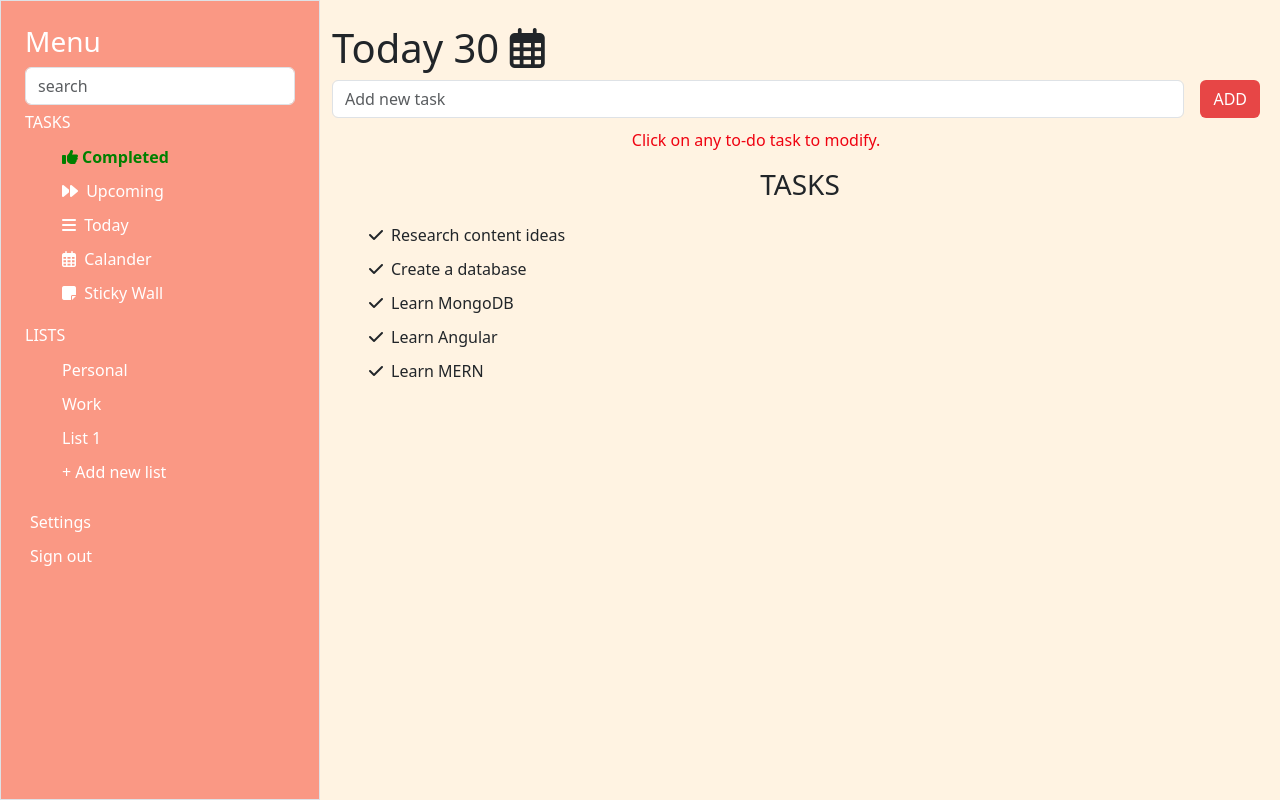
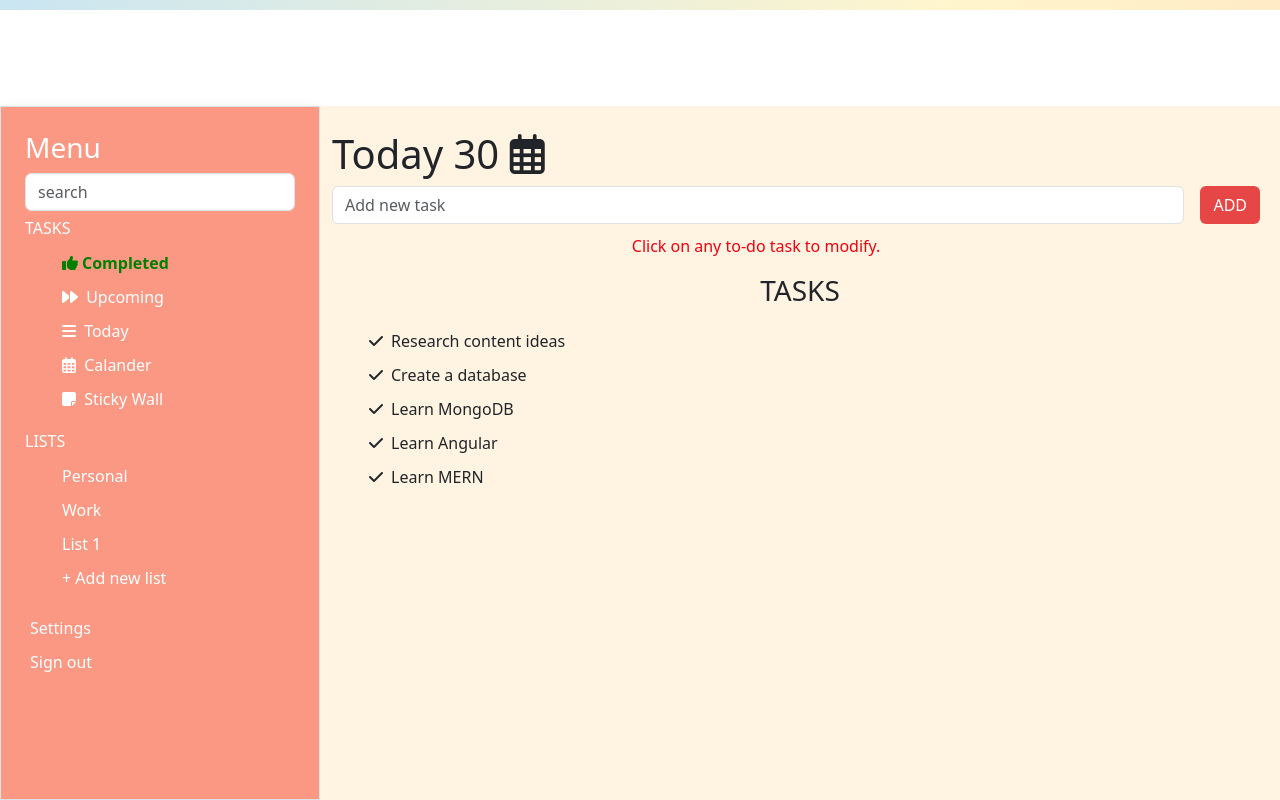
Before and after one commit to shonmathew19/todo-react, a React (Vite) app: page / in a window 1280 px wide. Built offline with nearby package versions, Linux system fonts and the light colour scheme.

Commit message:
initial commit

```diff
--- a/src/App.css
+++ b/src/App.css
@@ -1,6 +1,28 @@
 body,html{
     overflow-x: hidden;
 }
+.bar{
+    height: 10px;
+    background: linear-gradient(45deg,
+    rgb(183, 224, 255) 0%,
+    rgb(255, 245, 205) 25%,
+    rgb(255, 207, 179) 50%,
+    rgb(231, 143, 129) 100%);
+    background-size: 400% 400%;
+    animation: gradient-animation 3s ease infinite;
+
+}
+@keyframes gradient-animation {
+    0% {
+      background-position: 0% 50%;
+    }
+    50% {
+      background-position: 100% 50%;
+    }
+    100% {
+      background-position: 0% 50%;
+    }
+  }
 .columnOne{
     background-color: #FA9884;
     color: white;
@@ -8,10 +30,12 @@ body,html{
 }
 .columnTwo{
     background-color:#FFF3E2;
+
 }
 .row{
 
     height: 100vh;
+
 }
 
 li,.menu-button {
--- a/src/pages/Home.jsx
+++ b/src/pages/Home.jsx
@@ -18,7 +18,12 @@ const Home = () => {
     return (
         <>
             <Container fluid>
+
                 <Row className="row ">
+
+                    <div className="bar">
+
+                    </div>
                     <Col md={3} className="border shadow p-4 columnOne">
                         <h3>Menu</h3>
                         <input type="text" className="form-control" placeholder="search" />
@@ -26,7 +31,7 @@ const Home = () => {
                             <h6>TASKS</h6>
                             <ul >
                                 <li onClick={handle} style={{
-                                    color: isHovered ? 'rgb(255, 255, 255)' : 'green',fontWeight:'bold',
+                                    color: isHovered ? 'rgb(255, 255, 255)' : 'green', fontWeight: 'bold',
                                     backgroundColor: isHovered ? 'green' : 'initial',
                                 }}
 
```
